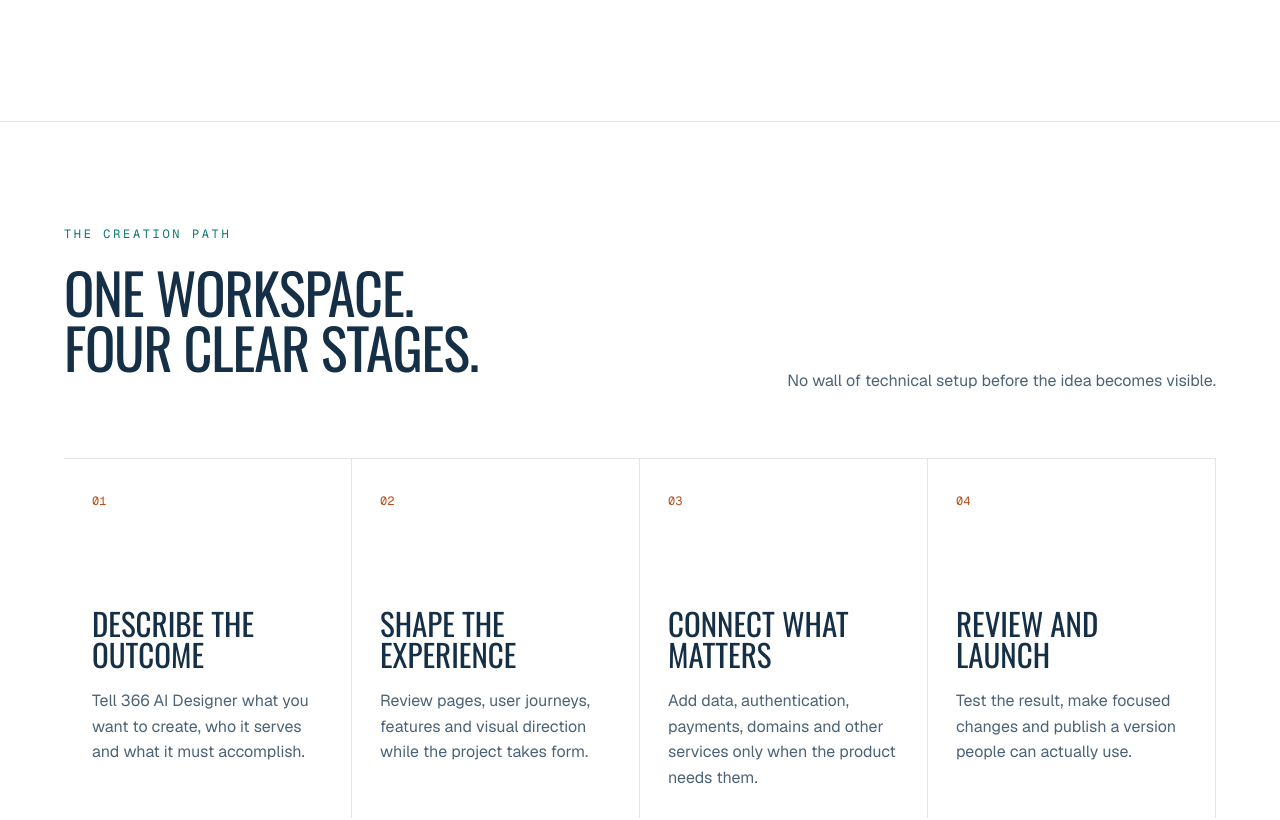
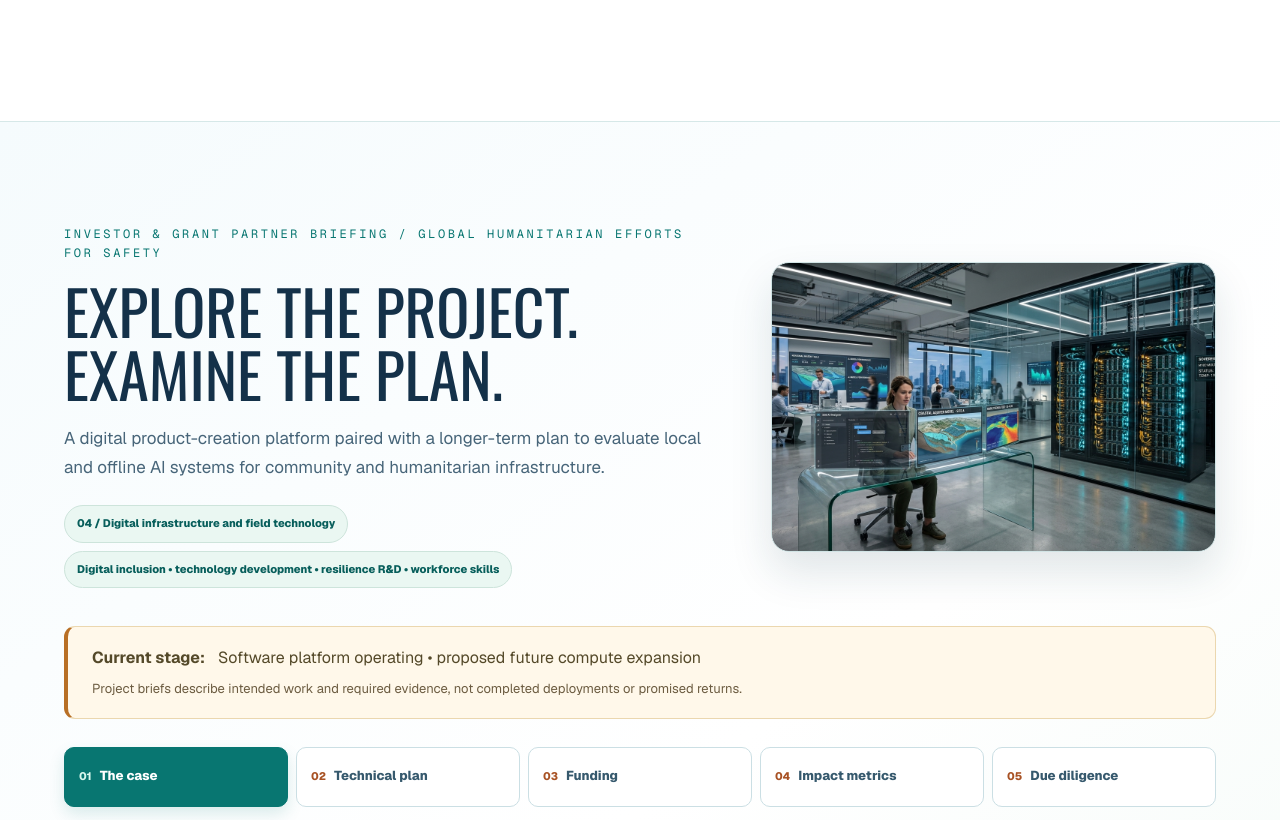
Before and after one commit to Hunting-Fishing/366-industries-Website, a Next.js app: page /ai-designer in a window 1280 px wide. Shown: the part 1886-2706 px from the top of the page. Built offline with nearby package versions, Linux system fonts and the light colour scheme.

Commit message:
feat: add separate AI product and R&D investment/grant briefing tabs

```diff
--- a/app/ai-designer/page.tsx
+++ b/app/ai-designer/page.tsx
@@ -1,4 +1,5 @@
 import { ArrowLink, Shell } from "../components";
+import { ProjectBriefTabs } from "../project-brief-tabs";
 
 export const metadata = {
   title: "366 AI Designer & 400B+ Sovereign AI Compute",
@@ -58,6 +59,8 @@ export default function AiDesignerPage() {
       <div><p>Many people understand a problem deeply but cannot afford a designer, developer, product manager and infrastructure team before testing their solution. 366 AI Designer is intended to shorten that distance.</p><p>It guides founders, small businesses and community builders toward a testable product while keeping the owner in control of the decisions, source code and final release.</p></div>
     </section>
 
+    <ProjectBriefTabs project="ai" />
+
     <section id="how-it-works" className="section ai-process">
       <div className="section-heading"><div><div className="section-label">The creation path</div><h2>One workspace.<br/>Four clear stages.</h2></div><p>No wall of technical setup before the idea becomes visible.</p></div>
       <div className="ai-step-grid">{buildSteps.map(([n,title,copy])=><article key={n}><span>{n}</span><h3>{title}</h3><p>{copy}</p></article>)}</div>
```
